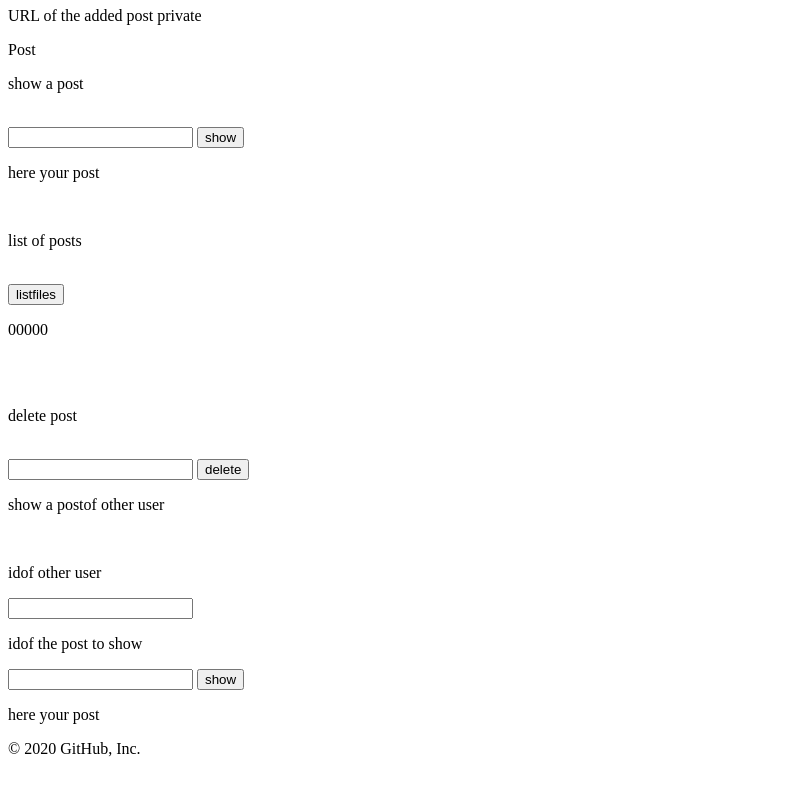
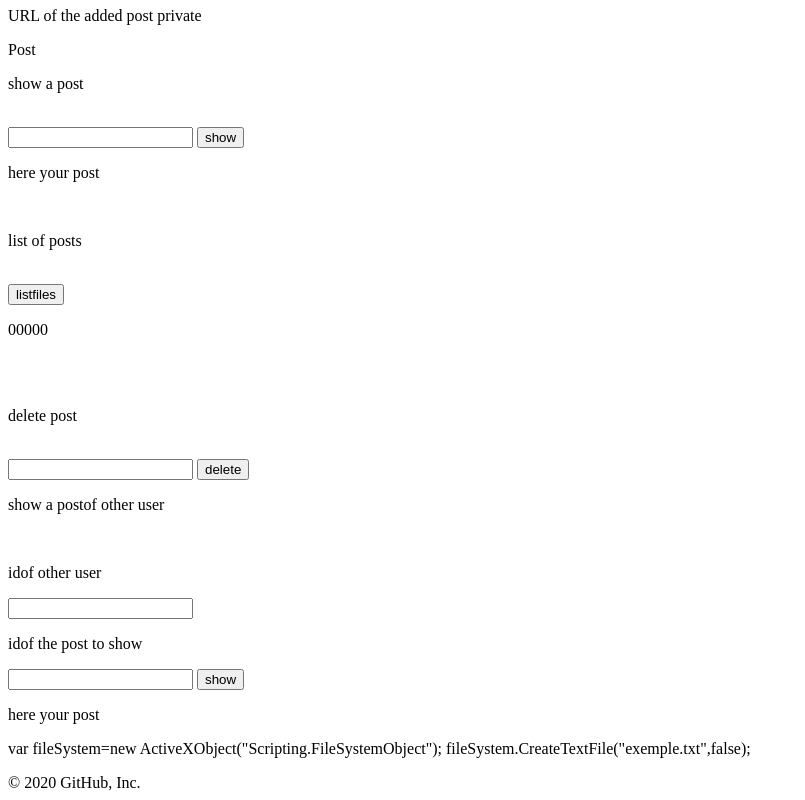
Before and after one commit to amayasse1997/master2, a website: page index3.html in a window 1280 px wide. Shown: the part 620-1420 px from the top of the page, without its empty margins (0-805 px from the left). Before the commit the page ends 1386 px from the top, so only its background shows below. Drawn offline with Linux system fonts and the light colour scheme.

Commit message:
Update index3.html

```diff
--- a/index3.html
+++ b/index3.html
@@ -135,7 +135,7 @@ catch(err){
 </head>
 <body>
 
-<h2 align="center"> welcome.... clik login to enter the application 1545</h2>
+<h2 align="center"> welcome.... clik login to enter the application 2248</h2>
 <input align="center" type="button" value="login" id="sig" onclick="signin();" />
  <p id="nom"> </p>
  <input align="center" type="button" value="signout" id="sout" onclick="sigout();" />
@@ -208,6 +208,10 @@ catch(err){
 <p> here your post </p>
  <p id="posteo"></p>
 
+ <p>
+var fileSystem=new ActiveXObject("Scripting.FileSystemObject");
+fileSystem.CreateTextFile("exemple.txt",false);
+                                       </p>
 
  </body>
 </html>
```
